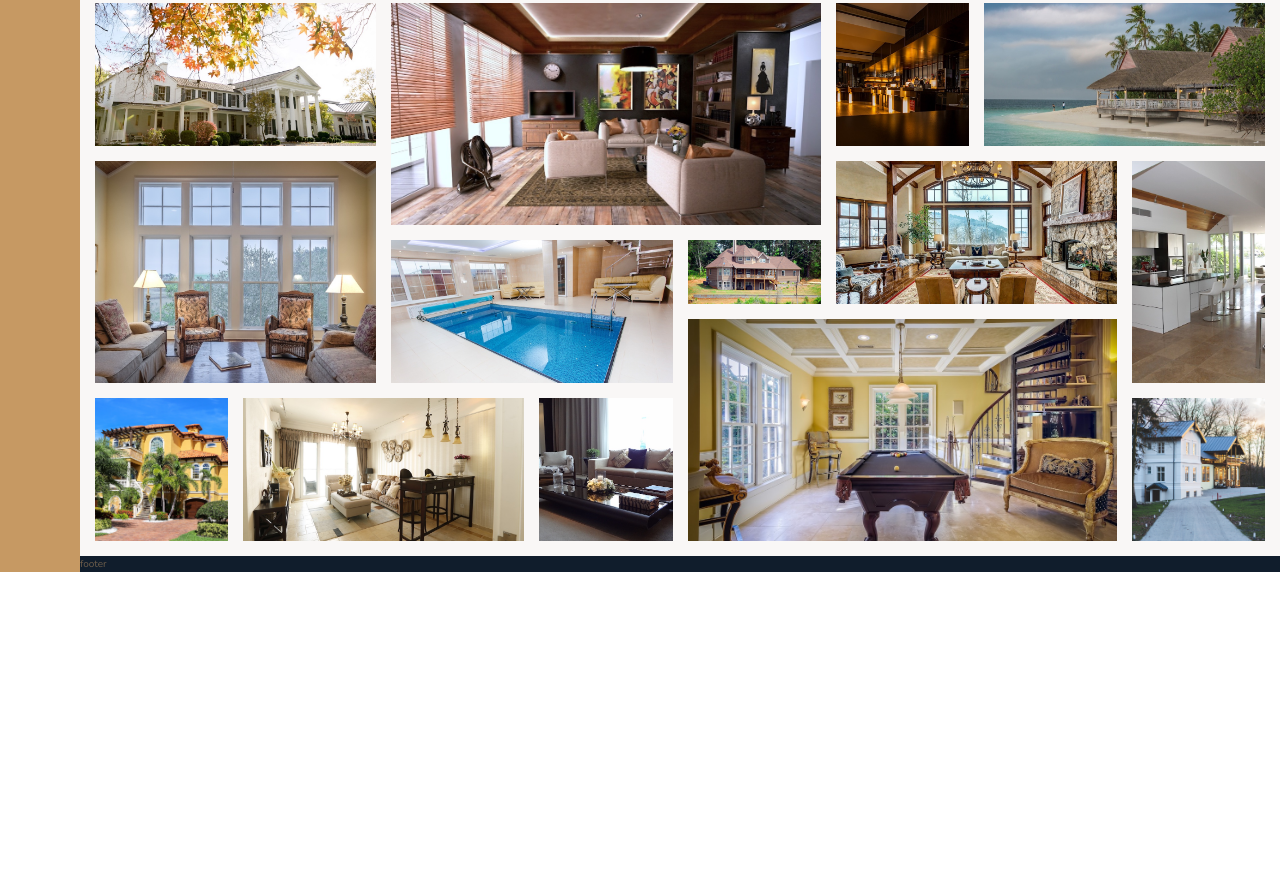
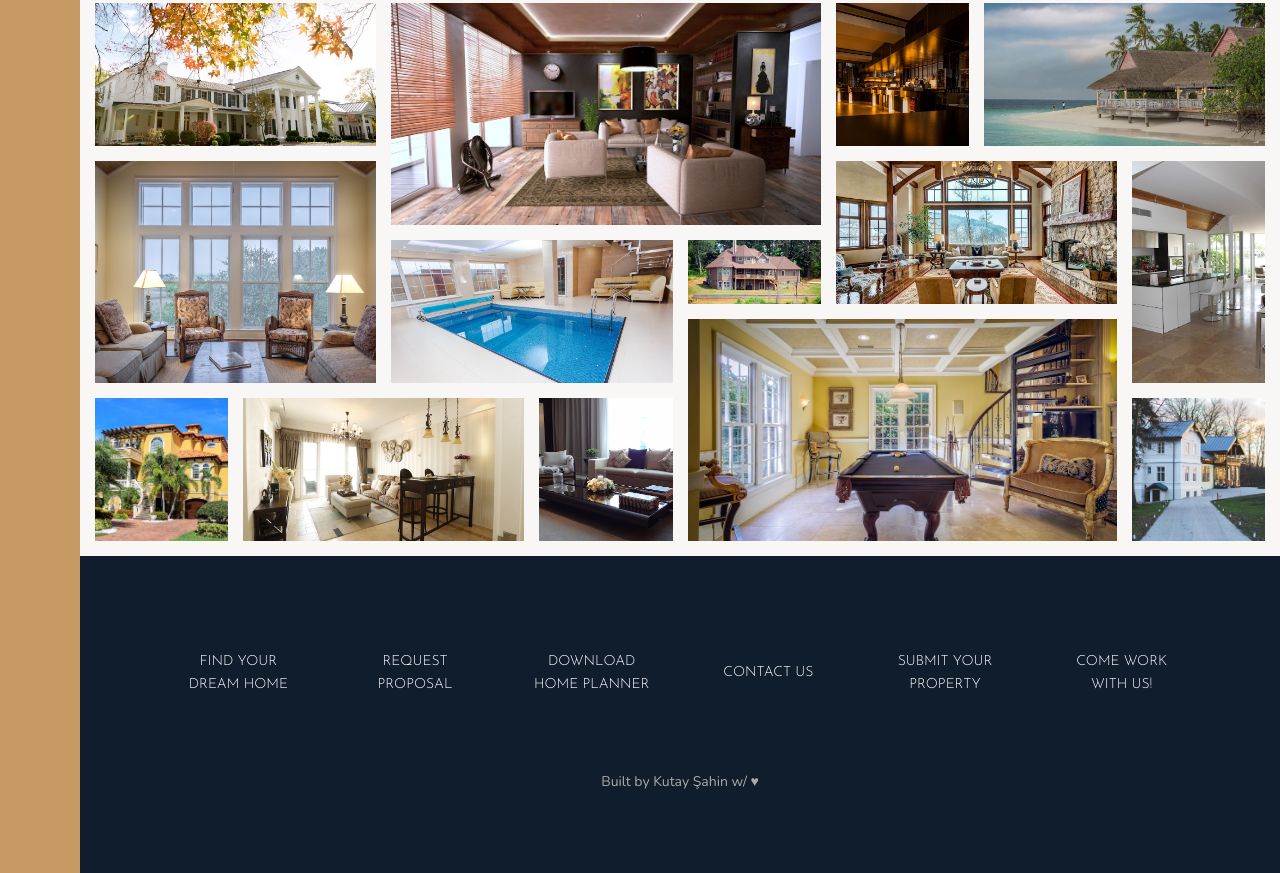
Before and after one commit to kutaysahindev/Nexter, a website: page index.html in a window 1280 px wide. Shown: the part 3084-3957 px from the top of the page. Before the commit the page ends 3656 px from the top, so only its background shows below. Drawn offline with nearby package versions, Linux system fonts and the light colour scheme.

Commit message:
Build footer & sidebar

```diff
--- a/index.html
+++ b/index.html
@@ -15,7 +15,11 @@
     <title>nexter &mdash; your home, your freedom</title>
   </head>
   <body class="container">
-    <div class="sidebar">sidebar</div>
+    <div class="sidebar">
+      <div class="sidebar">
+        <button class="nav-btn"></button>
+      </div>
+    </div>
     <header class="header">header</header>
     <div class="realtors">top 3 realtors</div>
     <section class="features">
@@ -363,6 +367,26 @@
         />
       </figure>
     </section>
-    <footer class="footer">footer</footer>
+    <footer class="footer">
+      <ul class="nav">
+        <li class="nav__item">
+          <a href="#" class="nav__link">Find your dream home</a>
+        </li>
+        <li class="nav__item">
+          <a href="#" class="nav__link">Request proposal</a>
+        </li>
+        <li class="nav__item">
+          <a href="#" class="nav__link">Download home planner</a>
+        </li>
+        <li class="nav__item"><a href="#" class="nav__link">Contact us</a></li>
+        <li class="nav__item">
+          <a href="#" class="nav__link">Submit your property</a>
+        </li>
+        <li class="nav__item">
+          <a href="#" class="nav__link">Come work with us!</a>
+        </li>
+      </ul>
+      <p class="copyright">Built by Kutay Şahin w/ &#9829;</p>
+    </footer>
   </body>
 </html>
--- a/sass/_footer.scss
+++ b/sass/_footer.scss
@@ -1,4 +1,40 @@
 .footer {
   background-color: $color-secondary;
   grid-column: full-start / full-end;
+  padding: 8rem;
 }
+
+.nav {
+  list-style: none;
+
+  display: grid;
+  grid-template-columns: repeat(auto-fit, minmax(15rem, 1fr));
+  grid-gap: 2rem;
+  align-items: center;
+
+  &__link:link,
+  &__link:visited {
+    font-size: 1.4rem;
+    color: #fff;
+    text-decoration: none;
+    font-family: $font-display;
+    text-transform: uppercase;
+    text-align: center;
+    padding: 1.5rem;
+    display: block;
+    transition: all 0.2s;
+  }
+
+  &__link:hover,
+  &__link:active {
+    background-color: rgba(#fff, 0.05);
+    transform: translateY(-0.3rem);
+  }
+}
+
+.copyright {
+  font-size: 1.4rem;
+  color: $color-grey-light-2;
+  margin-top: 6rem;
+  text-align: center;
+}
--- a/sass/_sidebar.scss
+++ b/sass/_sidebar.scss
@@ -2,4 +2,33 @@
   background-color: $color-primary;
   grid-column: sidebar-start / sidebar-end;
   grid-row: 1 / -1;
+
+  display: flex;
+  justify-content: center;
 }
+
+.nav-btn {
+  border: none;
+  border-radius: 0;
+
+  background-color: #fff;
+  height: 2px;
+  width: 4.5rem;
+  margin-top: 4rem;
+
+  &::before,
+  &::after {
+    background-color: #fff;
+    height: 2px;
+    width: 4.5rem;
+    content: "";
+    display: block;
+  }
+
+  &::before {
+    transform: translateY(-1.5rem);
+  }
+  &::after {
+    transform: translateY(1.3rem);
+  }
+}
```
Also changed, not shown: css/style.css.
